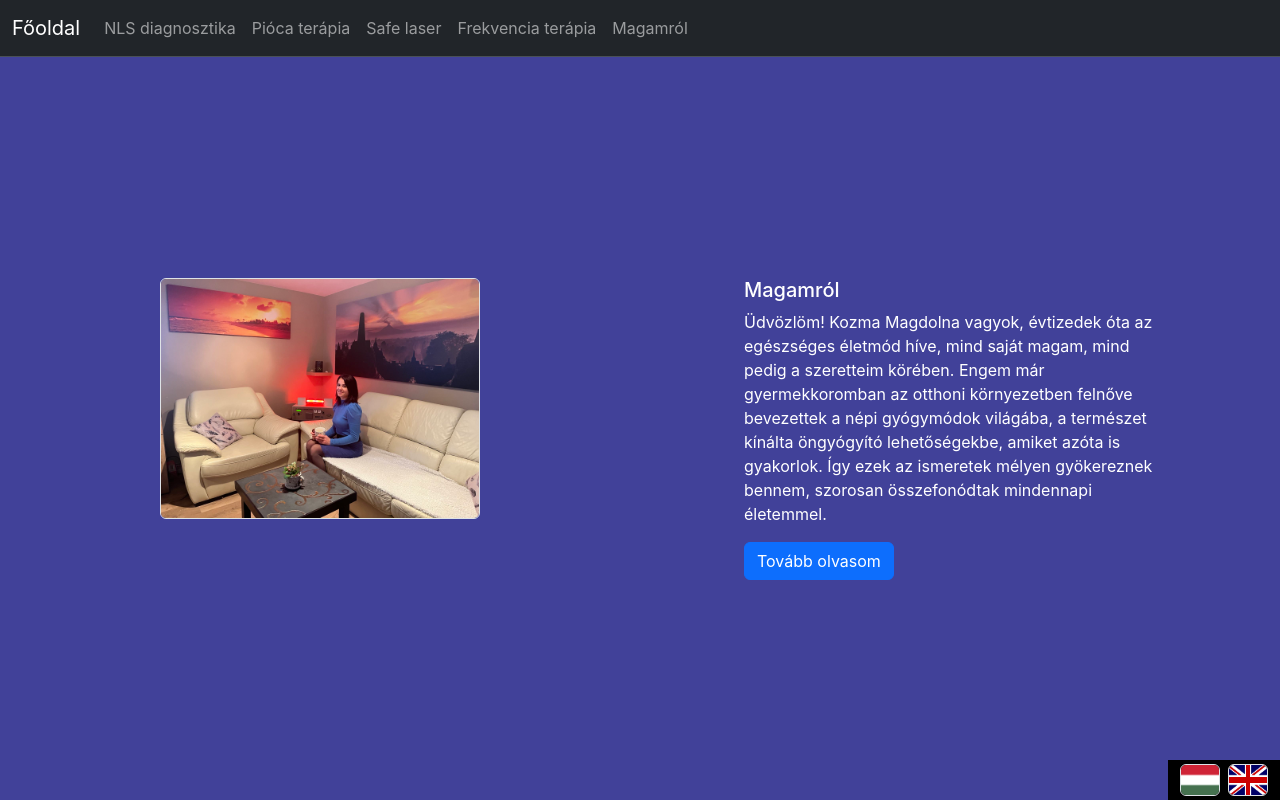
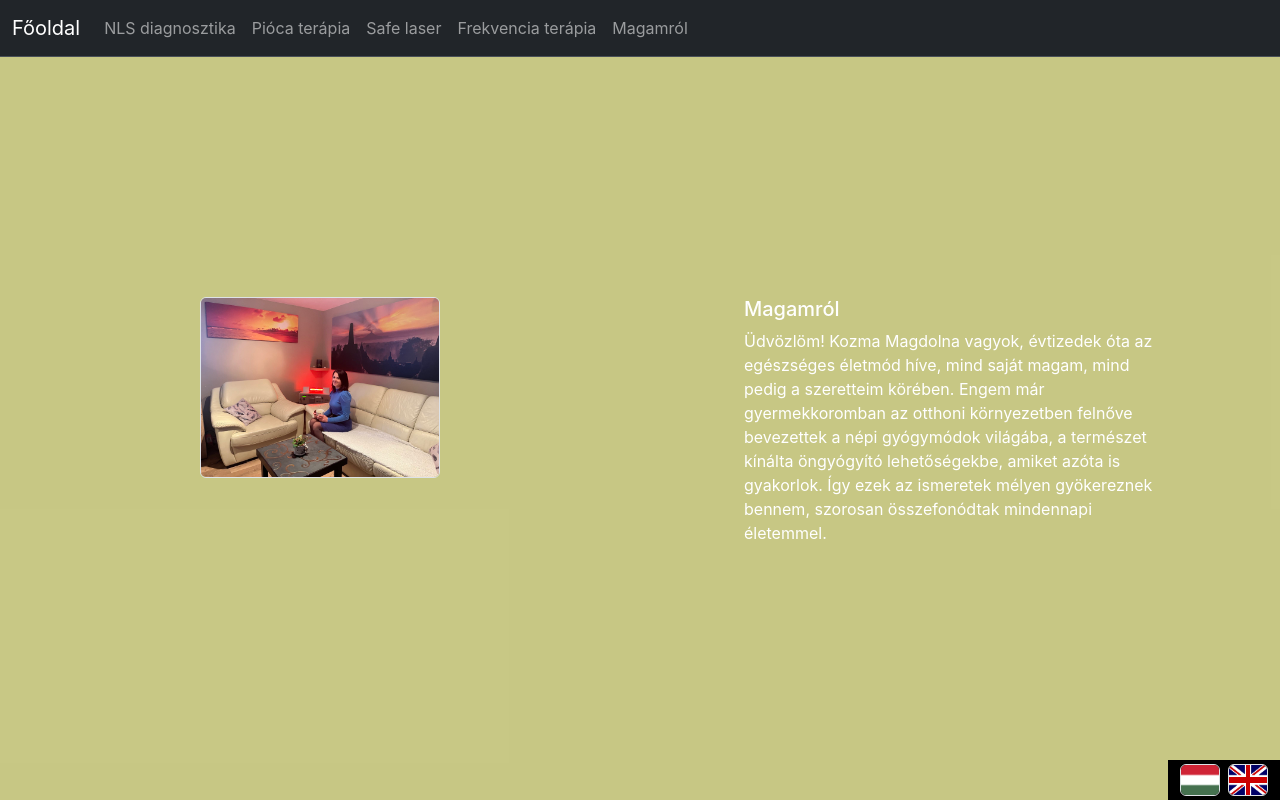
Before and after one commit to csabaagosthazy/bewell, a React (Create React App) app: page / in a window 1280 px wide. Shown: the top 800 px of the page. Built offline with nearby package versions, Linux system fonts and the light colour scheme.

Commit message:
bena vagyok 2

```diff
--- a/src/HUN/Home.js
+++ b/src/HUN/Home.js
@@ -8,12 +8,12 @@ import { BrowserRouter as Router, Route, Link, Routes } from "react-router-dom";
 function Home() {
   return (
     <div>
-      <div className="background">
+      <div className="background-magamrol">
         <div className="row">
           <div className="col-md-6 col-lg-6 col-xl-6 text-center">
             <img
               className="m-3 rounded border"
-              style={{ width: "20rem" }}
+              style={{ width: "15rem" }}
               src="/images/magamrol.jpg"
               alt="magamrol.JPG"
             />
@@ -30,11 +30,6 @@ function Home() {
                 ismeretek mélyen gyökereznek bennem, szorosan összefonódtak
                 mindennapi életemmel.
               </p>
-              <button className="btn btn-primary">
-                <Link className="nav-link" to="/Magamrol">
-                  Tovább olvasom
-                </Link>
-              </button>
             </div>
           </div>
         </div>
```
